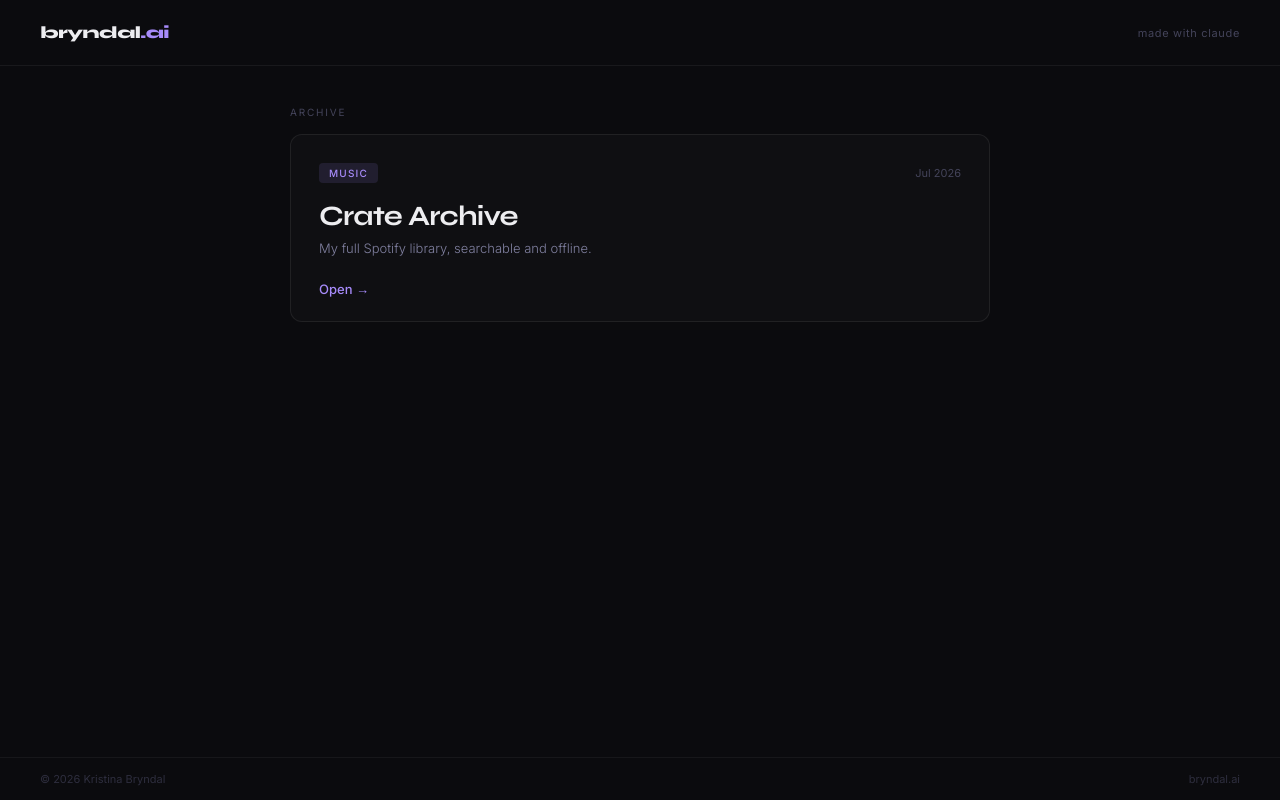
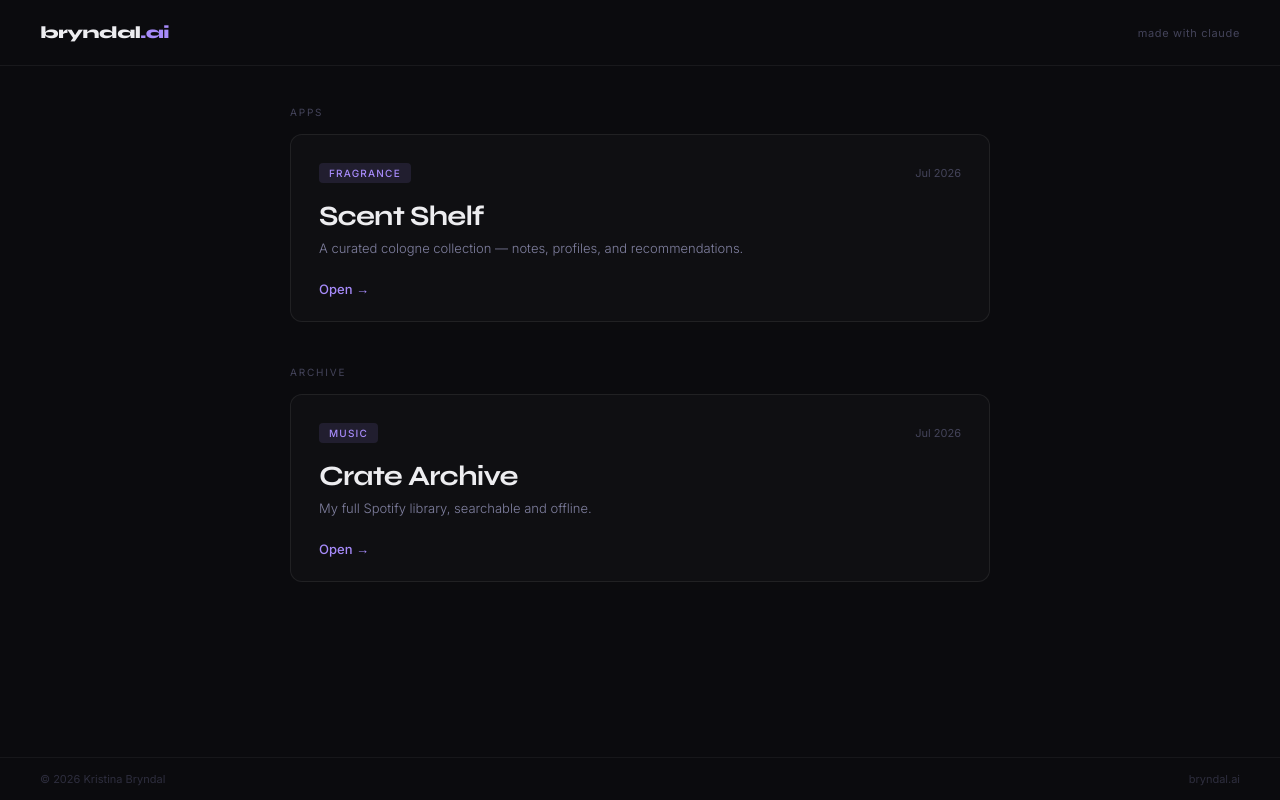
Before and after one commit to kristinabryndal-web/bryndal.ai, a plain HTML site: page index.html in a window 1280 px wide. Drawn offline with Linux system fonts and the light colour scheme.

Commit message:
Add Scent Shelf app card to home page
Links the new Scent Shelf app (scentshelf.bryndal.ai) from a new Apps
section, above the existing Archive section.

Co-Authored-By: Claude Fable 5 <noreply@anthropic.com>

```diff
--- a/index.html
+++ b/index.html
@@ -147,7 +147,19 @@
   </header>
 
   <main>
-    <div class="section-label">Archive</div>
+    <div class="section-label">Apps</div>
+
+    <a class="card" href="https://scentshelf.bryndal.ai">
+      <div class="card-head">
+        <span class="tag">Fragrance</span>
+        <span class="date">Jul 2026</span>
+      </div>
+      <div class="card-title">Scent Shelf</div>
+      <div class="card-desc">A curated cologne collection — notes, profiles, and recommendations.</div>
+      <span class="open">Open →</span>
+    </a>
+
+    <div class="section-label" style="margin-top: 44px;">Archive</div>
 
     <a class="card" href="/crate-archive.html">
       <div class="card-head">
```
